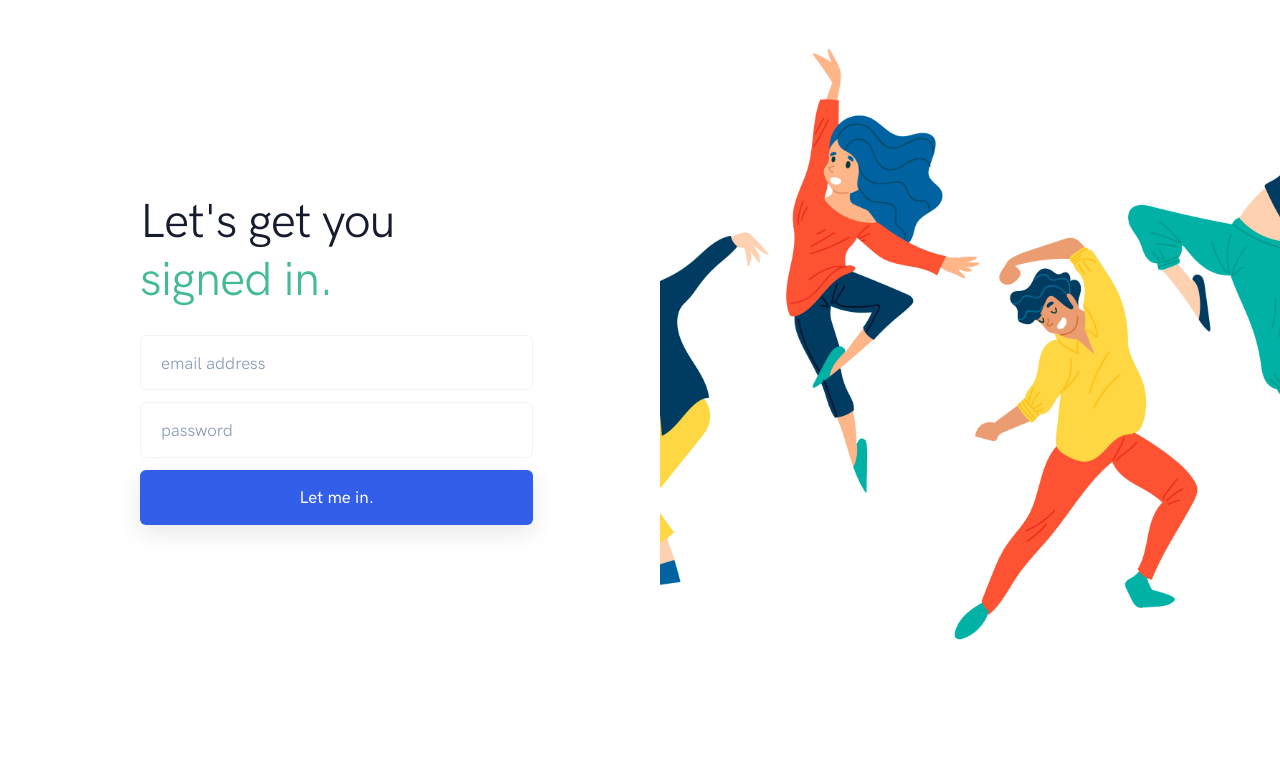
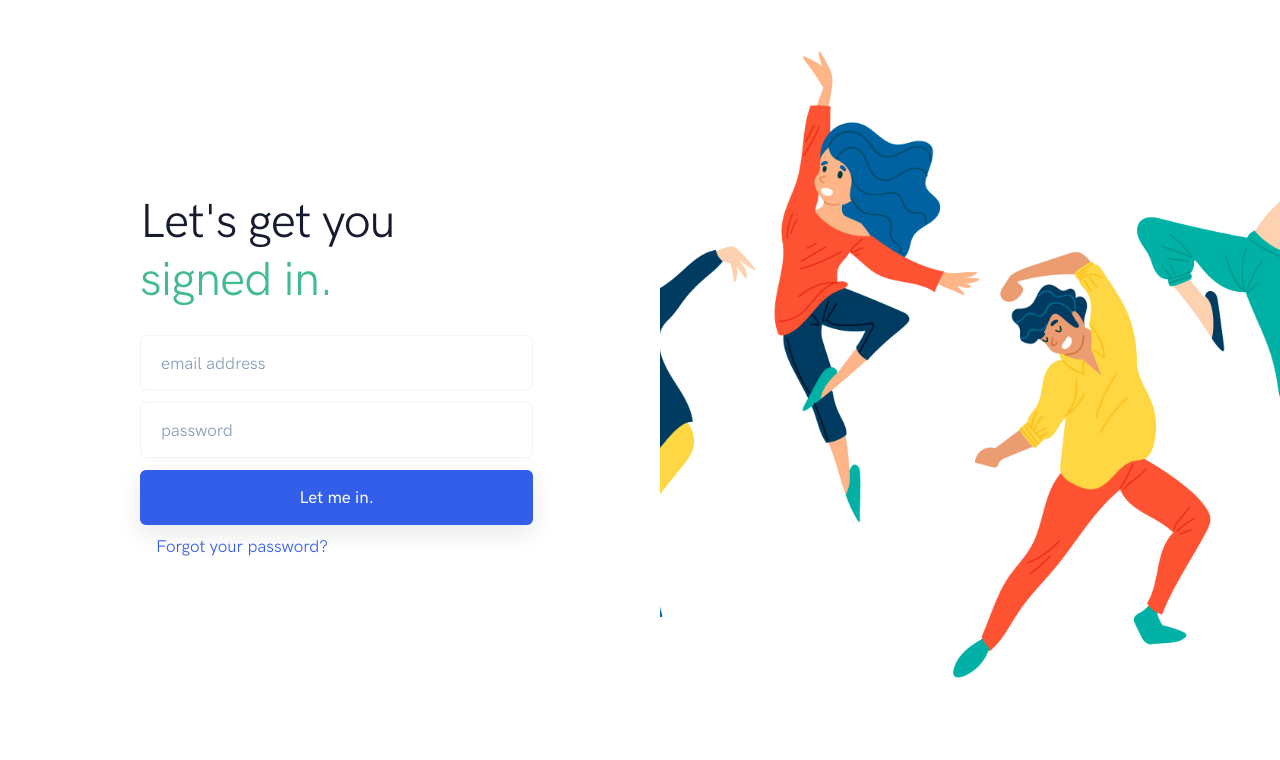
Before and after one commit to gcivil-nyu-org/fall2019-cs-gy-6063-team-debug_entities, a Django app: page /accounts/login/ in a window 1280 px wide. Shown: the part 96-856 px from the top of the page. Before the commit the page ends 736 px from the top, so only its background shows below. Run offline with Django 3.2, Linux system fonts and the light colour scheme; some libraries are stand-ins or nearby versions; some web fonts are replaced.

Commit message:
Added a forgot password button to the login page

```diff
--- a/showup/templates/account/login.html
+++ b/showup/templates/account/login.html
@@ -35,6 +35,7 @@
                 </div>
 
                 <button type="submit" class="btn btn-block btn-primary shadow lift">Let me in.</button>
+                <a class="nav-link" href="{% url 'account_reset_password' %}">Forgot your password?</a>
               </div>
             </div>
           </form>
```
